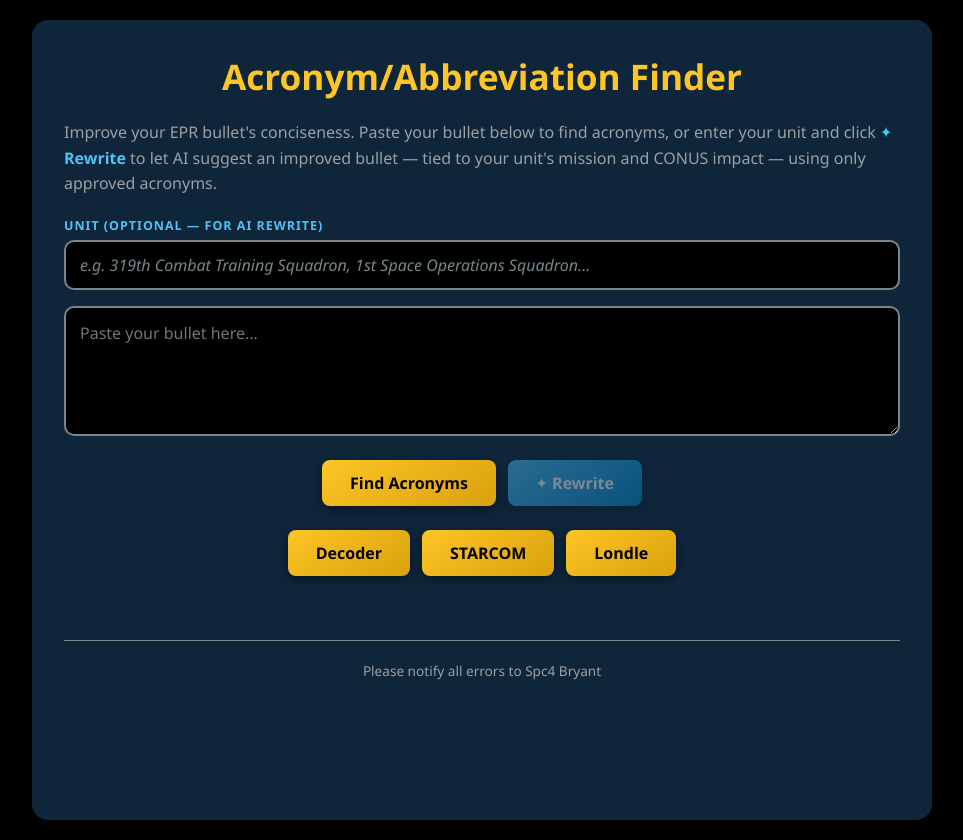
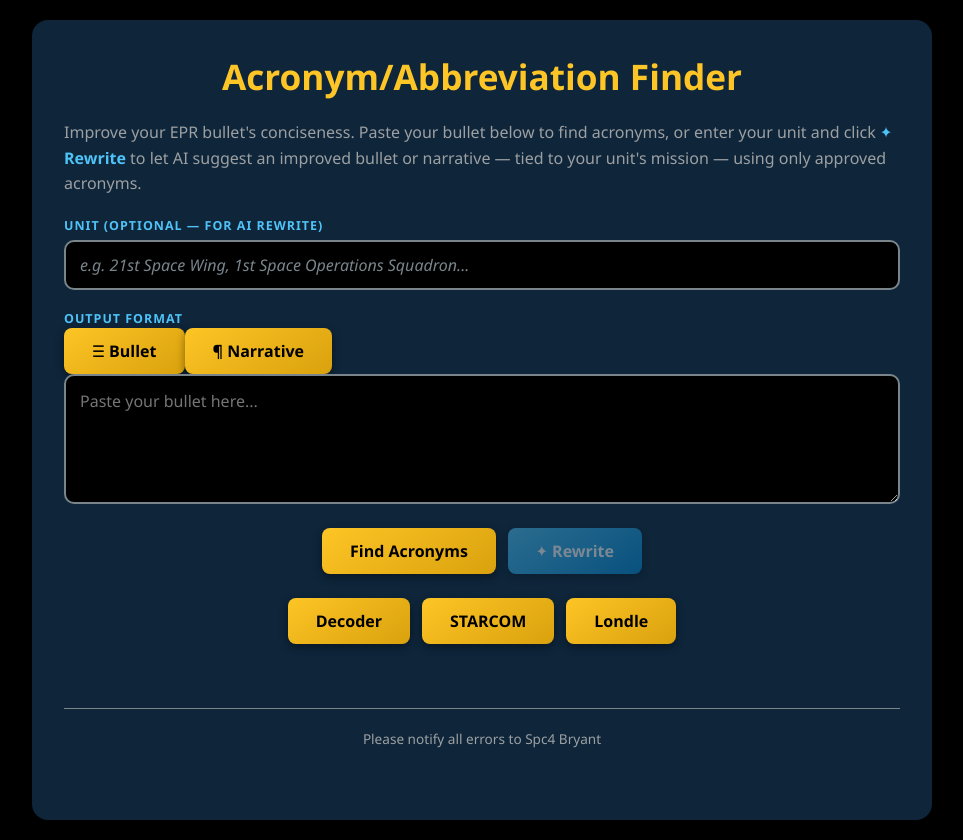
Before and after one commit to LBryant01/AAFinder, a React (Create React App) app: page / in a window 1280 px wide. Shown: the whole page, without its empty margins (158-1121 px from the left). Built offline with nearby package versions, Linux system fonts and the light colour scheme.

Commit message:
Add output mode state and toggle functionality

```diff
--- a/src/App.js
+++ b/src/App.js
@@ -16,6 +16,7 @@ export default function App() {
   const [isRewriting, setIsRewriting] = useState(false);
   const [rewriteError, setRewriteError] = useState("");
   const [copied, setCopied] = useState(false);
+  const [outputMode, setOutputMode] = useState("bullet"); // "bullet" or "narrative"
 
   const handleClick = () => {
     window.location.href = "https://londle.vercel.app/";
@@ -39,59 +40,48 @@ export default function App() {
   const checkAcronyms = (inputText, dict) => {
     if (!inputText) return;
 
-    // Normalize: replace double hyphens, then clean punctuation
     const cleanSentence = inputText.replace(/--/g, " ");
     const upperSentence = cleanSentence.toUpperCase();
 
-    // Split into individual words, strip punctuation from each
     const inputWords = upperSentence
       .split(/\s+/)
       .map((word) => word.replace(/[;:.,!—\-\/\\]/g, ""))
       .filter(Boolean);
 
-    const exactMatches = new Set();   // full phrase found in sentence
-    const wordMatches = new Set();    // individual word exact key match
-    const possibleMatches = new Set(); // prefix-based partial matches
+    const exactMatches = new Set();
+    const wordMatches = new Set();
+    const possibleMatches = new Set();
 
-    // 1. Check if entire sentence is a key
     if (dict.hasOwnProperty(upperSentence)) {
       setResult(`Possible Acronym(s):\n${cleanSentence}: ${dict[upperSentence]}`);
       return;
     }
 
-    // 2. Check every dictionary key against the full sentence (phrase match)
     Object.keys(dict).forEach((key) => {
       if (upperSentence.includes(key.toUpperCase())) {
         exactMatches.add(`${key}: ${dict[key]}`);
       }
     });
 
-    // 3. Check every individual input word as an exact dictionary key
     inputWords.forEach((word) => {
       Object.keys(dict).forEach((key) => {
-        // Match single-word keys exactly
         if (key.toUpperCase() === word) {
           wordMatches.add(`${key}: ${dict[key]}`);
         }
       });
     });
 
-    // 4. Prefix matching — each word checked against start of each key
-    //    Use longer prefix (up to 5 chars) for better precision
     inputWords.forEach((word) => {
-      if (word.length < 3) return; // skip very short words like "a", "of"
+      if (word.length < 3) return;
       const prefix = word.substring(0, Math.min(word.length, 5));
       Object.keys(dict).forEach((key) => {
-        const keyUpper = key.toUpperCase();
-        // Only match start of first word in multi-word keys
-        const firstKeyWord = keyUpper.split(" ")[0];
+        const firstKeyWord = key.toUpperCase().split(" ")[0];
         if (firstKeyWord.startsWith(prefix) && !exactMatches.has(`${key}: ${dict[key]}`)) {
           possibleMatches.add(`${key}: ${dict[key]}`);
         }
       });
     });
 
-    // Combine all matches — exact first, then word, then possible
     const allMatches = [
       ...Array.from(exactMatches),
       ...Array.from(wordMatches).filter((m) => !exactMatches.has(m)),
@@ -125,6 +115,7 @@ export default function App() {
           bullet: user,
           acronyms: dictionaryToUse,
           unit: unit.trim(),
+          outputMode,
         }),
       });
 
@@ -167,8 +158,8 @@ export default function App() {
           <p>
             Improve your EPR bullet's conciseness. Paste your bullet below to
             find acronyms, or enter your unit and click <strong>✦ Rewrite</strong> to
-            let AI suggest an improved bullet — tied to your unit's mission and CONUS
-            impact — using only approved acronyms.
+            let AI suggest an improved bullet or narrative — tied to your unit's
+            mission — using only approved acronyms.
           </p>
 
           {/* Unit input */}
@@ -177,7 +168,7 @@ export default function App() {
             <input
               className="unit-input"
               type="text"
-              placeholder="e.g. 319th Combat Training Squadron, 1st Space Operations Squadron..."
+              placeholder="e.g. 21st Space Wing, 1st Space Operations Squadron..."
               value={unit}
               onChange={(e) => {
                 setUnit(e.target.value);
@@ -188,9 +179,32 @@ export default function App() {
             />
           </div>
 
+          {/* Output mode toggle */}
+          <div className="mode-toggle-group">
+            <label className="unit-label">Output Format</label>
+            <div className="mode-toggle">
+              <button
+                className={`mode-btn ${outputMode === "bullet" ? "mode-btn--active" : ""}`}
+                onClick={() => { setOutputMode("bullet"); setRewritten(""); }}
+              >
+                ☰ Bullet
+              </button>
+              <button
+                className={`mode-btn ${outputMode === "narrative" ? "mode-btn--active" : ""}`}
+                onClick={() => { setOutputMode("narrative"); setRewritten(""); }}
+              >
+                ¶ Narrative
+              </button>
+            </div>
+          </div>
+
           {/* Bullet textarea */}
           <textarea
-            placeholder="Paste your bullet here..."
+            placeholder={
+              outputMode === "bullet"
+                ? "Paste your bullet here..."
+                : "Paste your bullet or notes here — AI will expand into a narrative paragraph..."
+            }
             value={user}
             onChange={(e) => {
               setUser(e.target.value);
@@ -210,7 +224,9 @@ export default function App() {
               onClick={handleRewrite}
               disabled={isRewriting || !user.trim()}
             >
-              {isRewriting ? "Rewriting…" : "✦ Rewrite"}
+              {isRewriting
+                ? outputMode === "narrative" ? "Writing…" : "Rewriting…"
+                : outputMode === "narrative" ? "✦ Write Narrative" : "✦ Rewrite"}
             </button>
           </div>
 
@@ -226,10 +242,12 @@ export default function App() {
             </div>
           )}
 
-          {/* AI rewrite result */}
+          {/* AI output result */}
           {rewritten && (
             <div className="rewrite-result">
-              <div className="rewrite-label">AI-Suggested Rewrite</div>
+              <div className="rewrite-label">
+                {outputMode === "narrative" ? "AI-Generated Narrative" : "AI-Suggested Rewrite"}
+              </div>
               <div className="rewrite-text">{rewritten}</div>
               <button className="copy-btn" onClick={handleCopy}>
                 {copied ? "Copied!" : "Copy"}
```
